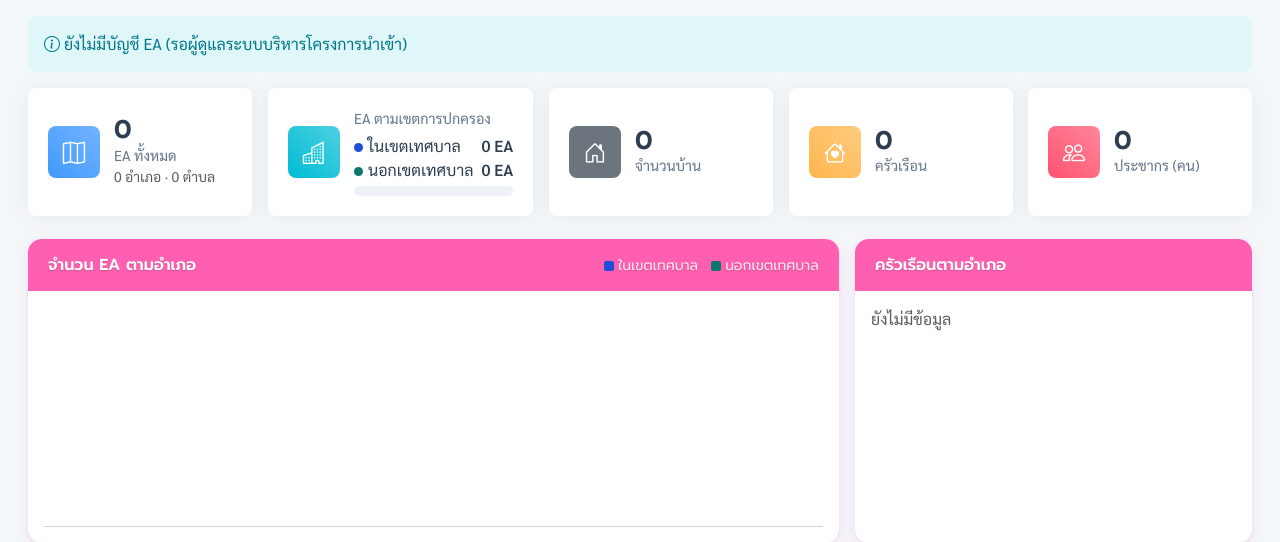
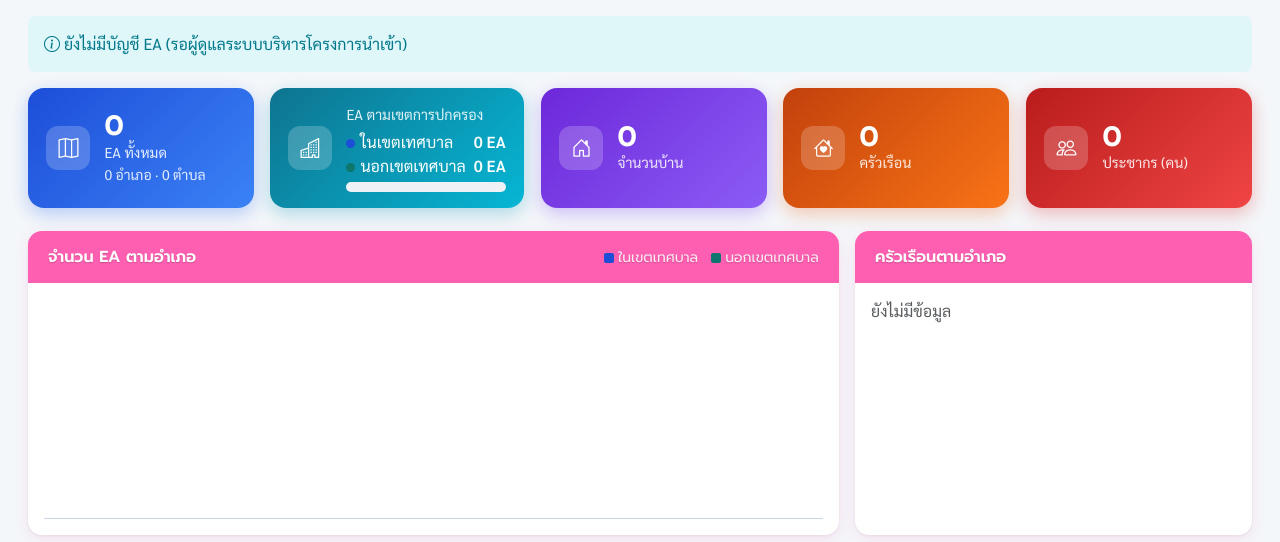
Before and after one commit to tazexpert/nsokhkaen, a PHP site: page /nsokhkaen/modules/ea/index.php in a window 1280 px wide. Shown: the part 183-725 px from the top of the page. Run offline with PHP 8.4, Linux system fonts and the light colour scheme; the visitor is signed in with stand-in values (Sample User, id 1); data comes from the database, SQL or seed files in the repository; data that the repository does not hold is empty; some libraries are stand-ins or nearby versions.

Commit message:
ภาพรวมทุกระบบ: การ์ดสรุปตัวเลขรูปแบบเดียวกับภาพรวมระบบงบประมาณ · วัสดุฯ "แดชบอร์ด" → "ภาพรวม"
- .stat-card (app.css): ไล่สีทึบ ตัวอักษรขาว มุมโค้ง สีตาม .stat-icon.text-bg-* (น้ำเงิน ส้ม เขียว ฟ้าน้ำทะเล แดง ม่วง เทา)
  ใช้กับ บริหารโครงการ ศูนย์ดิจิทัลชุมชน บันทึกการใช้งาน ฯลฯ
- วัสดุและครุภัณฑ์: เมนู/หัวหน้า "ภาพรวม" · การ์ดสรุปเปลี่ยนเป็น .stat-card มีไอคอน (เกินกำหนดคืน 0 = ม่วง)

Co-Authored-By: Claude Opus 5.5 <noreply@anthropic.com>
Claude-Session: https://claude.ai/code/session_01YMsi9eRvnx4KGxW4i1fmgS

```diff
--- a/assets/css/app.css
+++ b/assets/css/app.css
@@ -323,3 +323,21 @@ h1,h2,h3,h4,h5,.brand,.stat-num,.btn,.card-header,.nav-tabs{font-family:'Prompt'
   .mod-theme .table > thead th :is(.text-muted, .plan-wdn, a:not(.btn)) { color: rgba(255, 255, 255, .92) !important; }
   .mod-theme .table tr.table-light > * { --bs-table-bg: color-mix(in srgb, var(--mh) 14%, #fff); color: color-mix(in srgb, var(--mh) 75%, #000); font-weight: 600; }
 }
+
+/* ===== การ์ดสรุปตัวเลขหน้าภาพรวมทุกระบบ: รูปแบบเดียวกับภาพรวมระบบงบประมาณ (ไล่สีทึบ ตัวอักษรขาว มุมโค้ง)
+   สีตาม .stat-icon.text-bg-*: primary น้ำเงิน · warning ส้ม · success เขียว · info ฟ้าน้ำทะเล · danger แดง · secondary ม่วง · dark เทา ===== */
+.stat-card { --tc: #2563eb; --tg: linear-gradient(135deg, #1d4ed8, #3b82f6); background: var(--tg); color: #fff; border-radius: 16px; padding: 1rem 1.15rem;
+  box-shadow: 0 6px 18px color-mix(in srgb, var(--tc) 30%, transparent); }
+.stat-card:has(.stat-icon.text-bg-warning) { --tc: #ea580c; --tg: linear-gradient(135deg, #c2410c, #f97316); }
+.stat-card:has(.stat-icon.text-bg-success) { --tc: #059669; --tg: linear-gradient(135deg, #047857, #10b981); }
+.stat-card:has(.stat-icon.text-bg-info) { --tc: #0891b2; --tg: linear-gradient(135deg, #0e7490, #06b6d4); }
+.stat-card:has(.stat-icon.text-bg-danger) { --tc: #dc2626; --tg: linear-gradient(135deg, #b91c1c, #ef4444); }
+.stat-card:has(.stat-icon.text-bg-secondary) { --tc: #7c3aed; --tg: linear-gradient(135deg, #6d28d9, #8b5cf6); }
+.stat-card:has(.stat-icon.text-bg-dark) { --tc: #475569; --tg: linear-gradient(135deg, #334155, #64748b); }
+.stat-card .stat-icon { width: 44px; height: 44px; border-radius: 12px; font-size: 1.25rem; background: rgba(255, 255, 255, .2) !important; }
+.stat-card .stat-num { font-size: 1.75rem; font-weight: 800; color: #fff; }
+.stat-card .stat-label, .stat-card .small, .stat-card .text-muted { color: rgba(255, 255, 255, .88) !important; }
+.stat-card strong { color: #fff; }
+a.stat-card, a.stat-link { text-decoration: none; transition: transform .15s, box-shadow .15s; }
+a.stat-card:hover { color: #fff; transform: translateY(-2px); box-shadow: 0 10px 24px color-mix(in srgb, var(--tc) 40%, transparent); }
+@media print { .stat-card { -webkit-print-color-adjust: exact; print-color-adjust: exact; } }
--- a/modules/inventory/header.php
+++ b/modules/inventory/header.php
@@ -8,7 +8,7 @@ require_once __DIR__ . '/bootstrap.php';
 $currentPage = basename($_SERVER['PHP_SELF']);
 // หน้า => [เมนูที่เลือก, หัวข้อ, สิทธิ์ขั้นต่ำ]
 $__invPages = [
-    'index.php'            => ['dashboard', 'แดชบอร์ด', ''],
+    'index.php'            => ['dashboard', 'ภาพรวม', ''],
     'scan.php'             => ['scan', 'สแกน QR Code เพื่อเบิกวัสดุ', ''],
     'requisitions.php'     => ['requisitions', 'ใบเบิกวัสดุ', ''],
     'requisition_view.php' => ['requisitions', 'รายละเอียดใบเบิก', ''],
--- a/modules/inventory/module.php
+++ b/modules/inventory/module.php
@@ -17,7 +17,7 @@ return [
     // บทบาทที่ระบบจะชวนให้ตั้ง PIN หลัง login (ใช้หน้าสแกนโดยไม่ต้องพิมพ์รหัสผ่าน)
     'prompt_pin_roles' => ['staff'],
     'menu' => [
-        ['id' => 'dashboard',    'label' => 'แดชบอร์ด',        'href' => '',        'icon' => 'bi-speedometer2',   'role' => 'staff'],
+        ['id' => 'dashboard',    'label' => 'ภาพรวม',           'href' => '',        'icon' => 'bi-speedometer2',   'role' => 'staff'],
         ['id' => 'scan',         'label' => 'สแกน QR Code',    'href' => 'scan',         'icon' => 'bi-qr-code-scan',   'role' => 'staff'],
         ['id' => 'requisitions', 'label' => 'ใบเบิกวัสดุ',      'href' => 'requisitions', 'icon' => 'bi-receipt',        'role' => 'staff'],
         ['id' => 'materials',    'label' => 'วัสดุสิ้นเปลือง',   'href' => 'materials',    'icon' => 'bi-boxes',          'role' => 'staff'],
```
Also changed, not shown: modules/inventory/index.php (+9 -9 lines).
